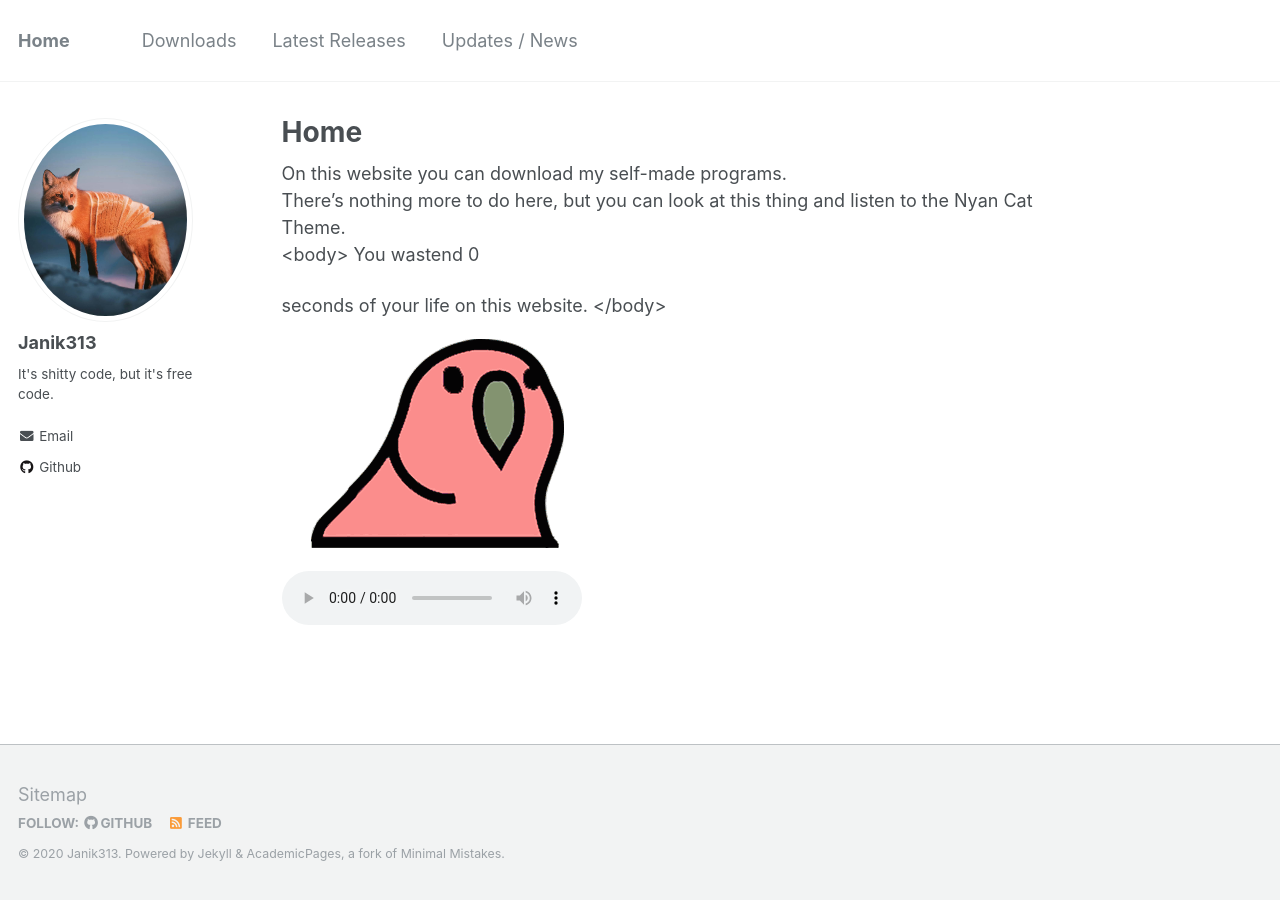
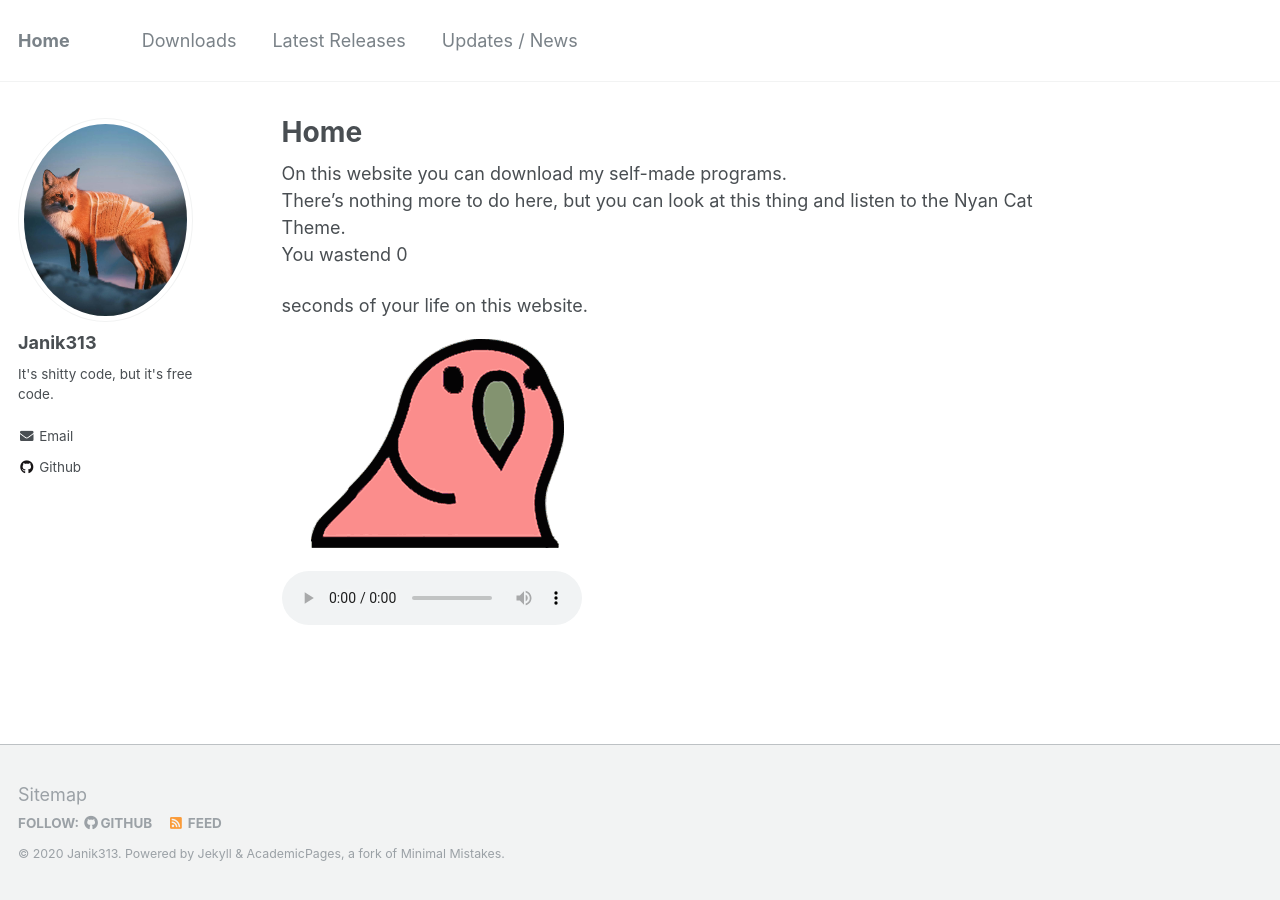
Before and after one commit to Janik313/janik313.github.io, a Jekyll site: the page built from _pages/home.md, in a window 1280 px wide. Built offline with Jekyll 4.4.1, drawn with Linux system fonts in a browser that asks for light colours.

Commit message:
Update home.md

```diff
--- a/_pages/home.md
+++ b/_pages/home.md
@@ -6,8 +6,7 @@
 ---
 On this website you can download my self-made programs.
 <br>There's nothing more to do here, but you can look at this thing and listen to the Nyan Cat Theme.
-<br><body>
-You wastend
+<br>You wastend
   <span id="seconds">0</span>
 
   <script>
@@ -22,7 +21,6 @@
     const timer = setInterval(renderTimer, 1000)
   </script>
   seconds of your life on this website.
-</body>
 <br><img src="/files/wabbl.gif" alt="Wabbl" width="320" height="229">
 <br>
 <audio controls>
```
